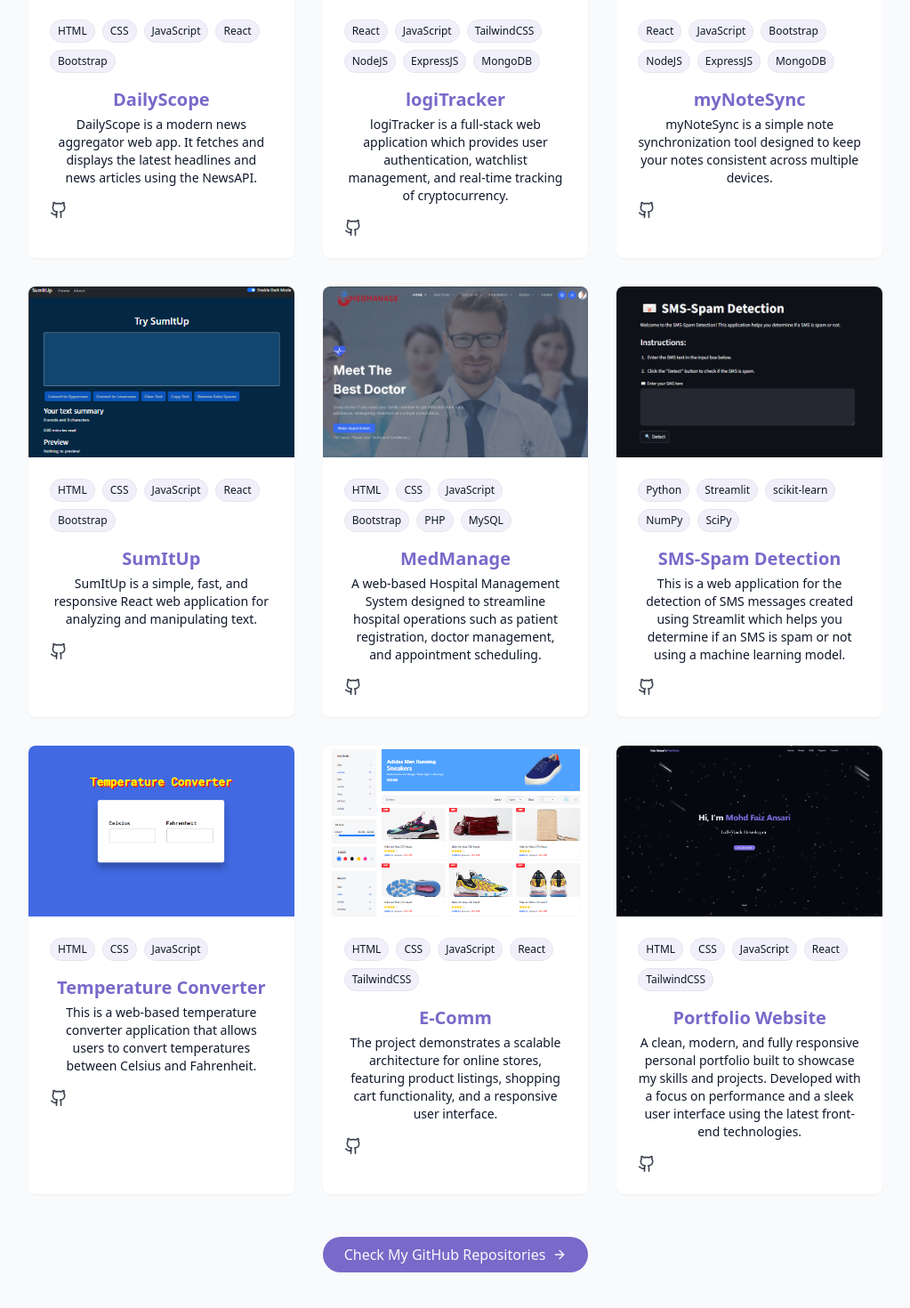
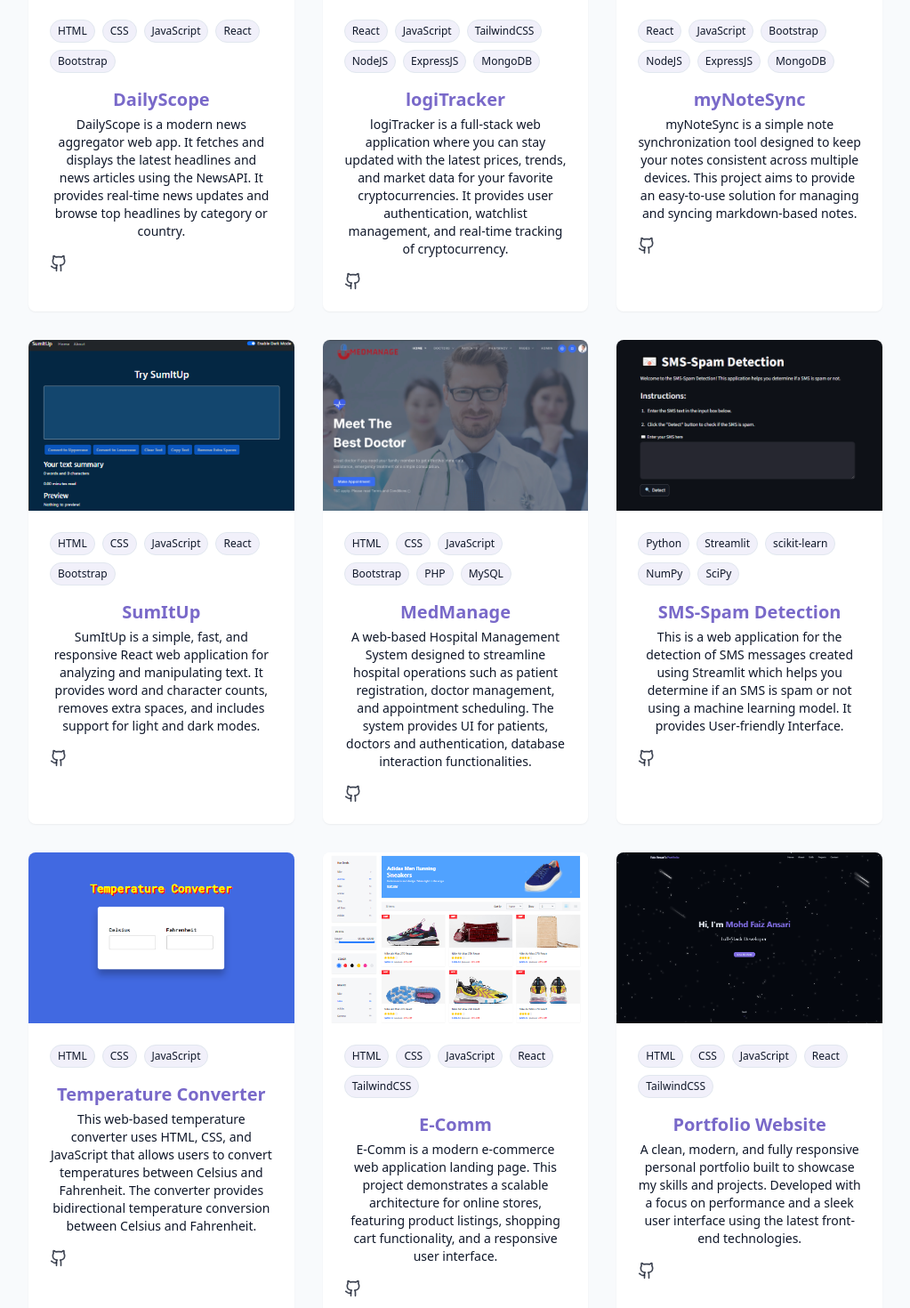
Before and after one commit to faiz-ansari09/Portfolio-faiz, a React (Vite) app: page / in a window 1280 px wide. Shown: the part 2980-4450 px from the top of the page at 89% size, without its empty margins (128-1151 px from the left). Built offline with nearby package versions, Linux system fonts and the light colour scheme; no server answers.

Commit message:
Refactor Navbar mobile menu styles for improved layout and update project descriptions for clarity and detail

```diff
--- a/src/components/Navbar.jsx
+++ b/src/components/Navbar.jsx
@@ -90,12 +90,12 @@ export const Navbar = () => {
       {/* mobile menu sliding from right */}
       <div
         className={cn(
-          "fixed top-0 right-0 h-full w-64 bg-background/95 backdrop-blur-md z-40 flex flex-col items-start px-6 pt-20",
+          "fixed top-0 right-0 h-100 w-60 bg-background/95 backdrop-blur-md z-40 flex flex-col items-start px-6 pt-20",
           "transition-transform duration-300 md:hidden",
           isMenuOpen ? "translate-x-0" : "translate-x-full"
         )}
       >
-        <nav className="flex flex-col space-y-8 w-full">
+        <nav className="flex flex-col space-y-4 w-full">
           {navItems.map((item) => (
             <a
               key={item.name}
--- a/src/components/ProjectsSection.jsx
+++ b/src/components/ProjectsSection.jsx
@@ -5,7 +5,7 @@ const projects = [
     id: "1",
     title: "DailyScope",
     description:
-      "DailyScope is a modern news aggregator web app. It fetches and displays the latest headlines and news articles using the NewsAPI.",
+      "DailyScope is a modern news aggregator web app. It fetches and displays the latest headlines and news articles using the NewsAPI. It provides real-time news updates and browse top headlines by category or country.",
     image: "/projects/project1.png",
     tags: ["HTML", "CSS", "JavaScript", "React", "Bootstrap"],
     // demoUrl: "https://github.com/faiz-ansari09/DailyScope",
@@ -15,7 +15,7 @@ const projects = [
     id: "2",
     title: "logiTracker",
     description:
-      "logiTracker is a full-stack web application which provides user authentication, watchlist management, and real-time tracking of cryptocurrency.",
+      "logiTracker is a full-stack web application where you can stay updated with the latest prices, trends, and market data for your favorite cryptocurrencies. It provides user authentication, watchlist management, and real-time tracking of cryptocurrency.",
     image: "/projects/project2.png",
     tags: [
       "React",
@@ -32,7 +32,7 @@ const projects = [
     id: "3",
     title: "myNoteSync",
     description:
-      "myNoteSync is a simple note synchronization tool designed to keep your notes consistent across multiple devices.",
+      "myNoteSync is a simple note synchronization tool designed to keep your notes consistent across multiple devices. This project aims to provide an easy-to-use solution for managing and syncing markdown-based notes.",
     image: "/projects/project3.png",
     tags: [
       "React",
@@ -49,7 +49,7 @@ const projects = [
     id: "4",
     title: "SumItUp",
     description:
-      "SumItUp is a simple, fast, and responsive React web application for analyzing and manipulating text.",
+      "SumItUp is a simple, fast, and responsive React web application for analyzing and manipulating text. It provides word and character counts, removes extra spaces, and includes support for light and dark modes.",
     image: "/projects/project4.png",
     tags: ["HTML", "CSS", "JavaScript", "React", "Bootstrap"],
     // demoUrl: "https://sum-it-up-faiz.vercel.app",
@@ -59,7 +59,7 @@ const projects = [
     id: "5",
     title: "MedManage",
     description:
-      "A web-based Hospital Management System designed to streamline hospital operations such as patient registration, doctor management, and appointment scheduling.",
+      "A web-based Hospital Management System designed to streamline hospital operations such as patient registration, doctor management, and appointment scheduling. The system provides UI for patients, doctors and authentication, database interaction functionalities.",
     image: "/projects/project5.png",
     tags: ["HTML", "CSS", "JavaScript", "Bootstrap", "PHP", "MySQL"],
     // demoUrl: "https://github.com/faiz-ansari09/MedManage-HMS",
@@ -69,7 +69,7 @@ const projects = [
     id: "6",
     title: "SMS-Spam Detection",
     description:
-      "This is a web application for the detection of SMS messages created using Streamlit which helps you determine if an SMS is spam or not using a machine learning model.",
+      "This is a web application for the detection of SMS messages created using Streamlit which helps you determine if an SMS is spam or not using a machine learning model. It provides User-friendly Interface.",
     image: "/projects/project6.png",
     tags: ["Python", "Streamlit", "scikit-learn", "NumPy", "SciPy"],
     // demoUrl: "https://sms-spam-detection-faiz.streamlit.app",
@@ -79,7 +79,7 @@ const projects = [
     id: "7",
     title: "Temperature Converter",
     description:
-      "This is a web-based temperature converter application that allows users to convert temperatures between Celsius and Fahrenheit.",
+      "This web-based temperature converter uses HTML, CSS, and JavaScript that allows users to convert temperatures between Celsius and Fahrenheit. The converter provides bidirectional temperature conversion between Celsius and Fahrenheit.",
     image: "/projects/project7.png",
     tags: ["HTML", "CSS", "JavaScript"],
     // demoUrl: "https://faiz-ansari09.github.io/Temperature_Converter",
@@ -89,7 +89,7 @@ const projects = [
     id: "8",
     title: "E-Comm",
     description:
-      "The project demonstrates a scalable architecture for online stores, featuring product listings, shopping cart functionality, and a responsive user interface.",
+      "E-Comm is a modern e-commerce web application landing page. This project demonstrates a scalable architecture for online stores, featuring product listings, shopping cart functionality, and a responsive user interface.",
     image: "/projects/project8.png",
     tags: ["HTML", "CSS", "JavaScript", "React", "TailwindCSS"],
     // demoUrl: "https://e-comm-faiz.vercel.app",
```
